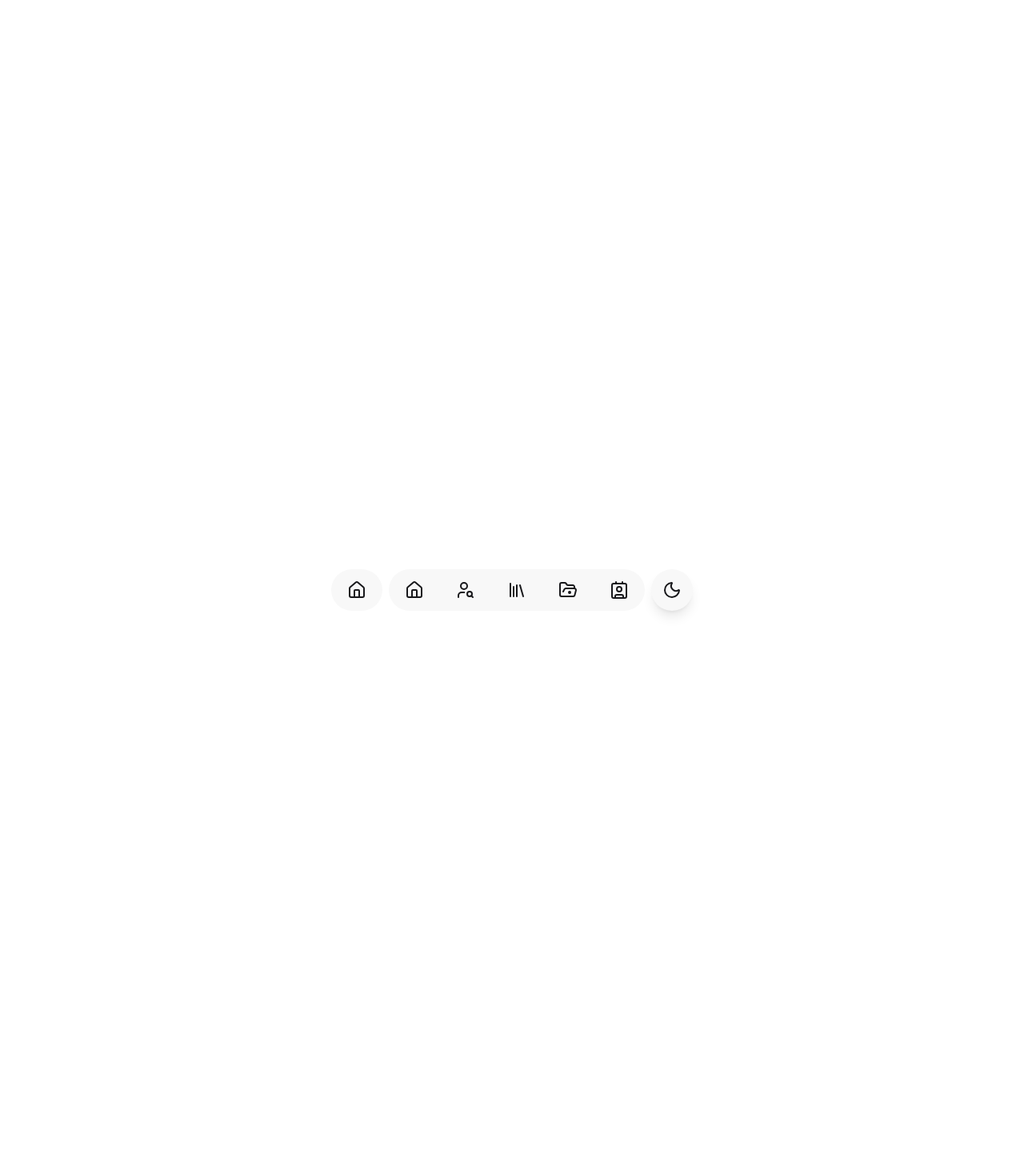
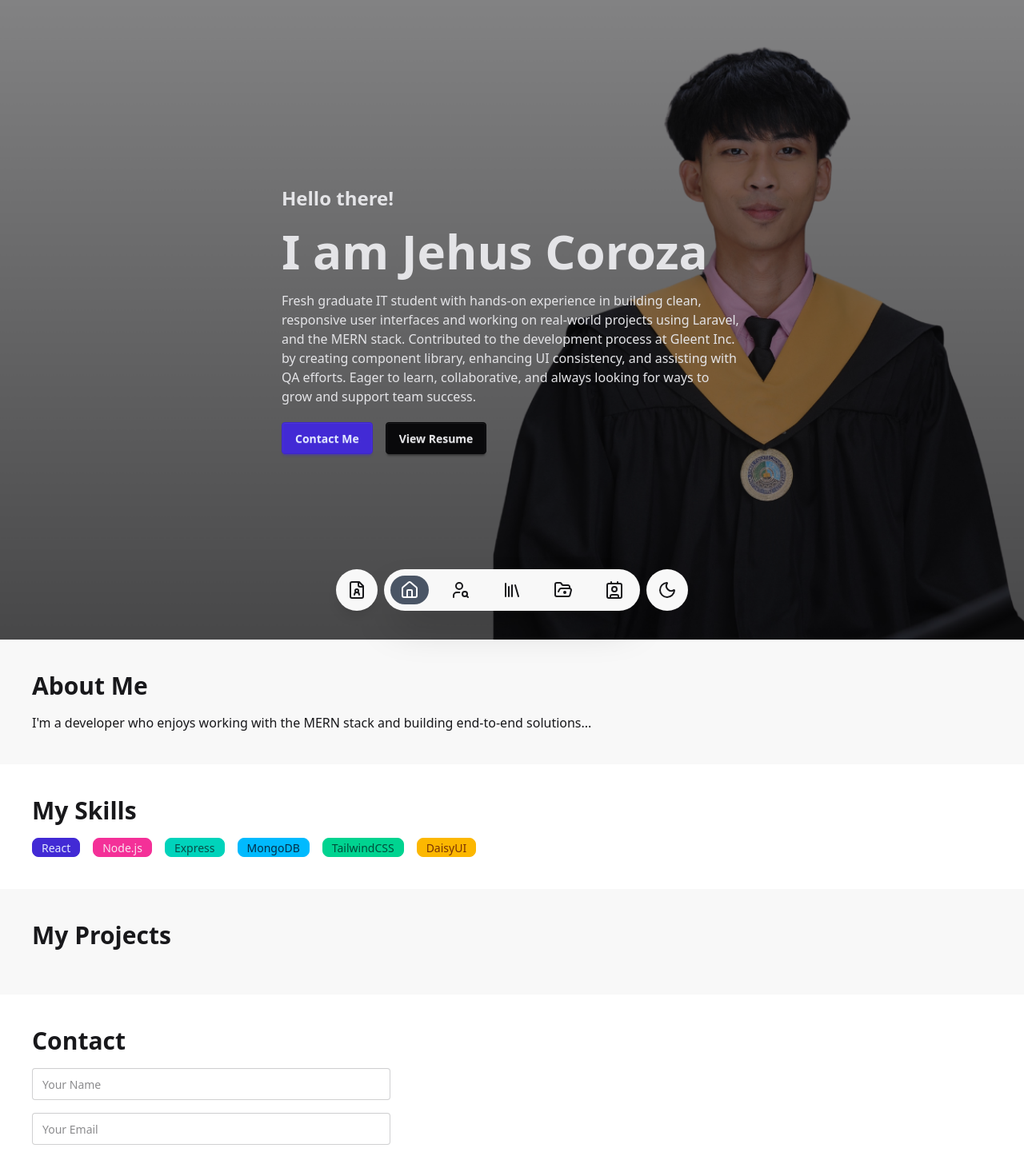
Before and after one commit to jhscrz24/portfolio-website, a React (Vite) app: page / in a window 1280 px wide. Shown: the top 1446 px of the page at 80% size. Before the commit the page ends 800 px from the top, so only its background shows below. Built offline with nearby package versions, Linux system fonts and the light colour scheme.

Commit message:
finished: - hero section

```diff
--- a/src/App.jsx
+++ b/src/App.jsx
@@ -1,10 +1,16 @@
 import Navbar from './components/Navbar'
+import NavbarMobile from './components/NavbarMobile'
+import Main from './sections/Main'
+import Footer from './components/Footer'
 import './index.css'
 
 function App() {
   return (
     <>
       <Navbar />
+      <NavbarMobile />
+      <Main />
+      <Footer />
     </>
   )
 }
--- a/src/components/DarkMode.jsx
+++ b/src/components/DarkMode.jsx
@@ -4,19 +4,18 @@ import { Moon, Sun } from 'lucide-react';
 function DarkMode() {
   const [theme, setTheme] = useState('light');
 
-  // Load theme from localStorage on mount
   useEffect(() => {
     const savedTheme = localStorage.getItem('theme') || 'light';
     setTheme(savedTheme);
     document.documentElement.setAttribute('data-theme', savedTheme);
   }, []);
 
-  // Handle toggle
   const handleThemeChange = () => {
     const newTheme = theme === 'light' ? 'dark' : 'light';
     setTheme(newTheme);
     document.documentElement.setAttribute('data-theme', newTheme);
     localStorage.setItem('theme', newTheme);
+    window.dispatchEvent(new Event('themeChanged'));
   };
 
   return (
--- /dev/null
+++ b/src/components/Footer.jsx
@@ -0,0 +1,11 @@
+function Footer() {
+  return (
+    <footer className="footer p-10 bg-neutral text-neutral-content mt-20">
+      <div>
+        <p>© 2025 Jeh Crz. All rights reserved.</p>
+      </div>
+    </footer>
+  )
+}
+
+export default Footer
--- a/src/components/Navbar.jsx
+++ b/src/components/Navbar.jsx
@@ -1,82 +1,84 @@
-import { Contact, FolderOpenDot, House, Library, UserSearch } from "lucide-react";
+import { Contact, FileUser, FolderOpenDot, House, Library, UserSearch } from "lucide-react";
 import DarkMode from "./DarkMode";
+import { useEffect, useState } from "react";
 
 function Navbar() {
+  const [activeNav, setActiveNav] = useState(window.location.hash || '#hero');
+
+  useEffect(() => {
+    const handleHashChange = () => {
+      setActiveNav(window.location.hash || '#hero');
+    };
+
+    window.addEventListener('hashchange', handleHashChange);
+
+    return () => {
+      window.removeEventListener('hashchange', handleHashChange);
+    };
+  }, []);
+
   return (
     <>
       <div className="hidden md:flex fixed bottom-4 left-1/2 transform -translate-x-1/2 justify-center items-center gap-2 z-50 mb-5">
-        {/* Dark mode button on the right */}
-        <ul className="menu menu-horizontal bg-base-200 rounded-full mx-auto justify-center">
+        <div className="tooltip rounded-full bg-base-200 mx-auto justify-center w-13 h-13 shadow-lg" data-tip="View Resume">
+          <a href="" className="menu menu-md flex items-center justify-center w-13 h-13 mx-auto rounded-full">
+            <FileUser />
+          </a>
+        </div>
+        <ul className="menu menu-horizontal bg-base-200 rounded-full w-80 gap-4 mx-auto justify-center shadow-2xl">
           <li>
-              <a className="tooltip rounded-full" data-tip="Home">
-              <House />
-              </a>
-          </li>
-        </ul>
-        {/* Navbar for larger screens */}
-        <ul className="menu menu-horizontal bg-base-200 rounded-full w-80 gap-4 mx-auto justify-center">
-            <li>
-                <a className="tooltip rounded-full" data-tip="Home">
+            <a
+              href="#hero"
+              onClick={() => setActiveNav('#hero')}
+              className={`tooltip rounded-full ${activeNav === '#hero' ? 'bg-gray-600 text-white' : ''}`}
+              data-tip="Home"
+            >
               <House />
             </a>
           </li>
           <li>
-                <a className="tooltip rounded-full" data-tip="About Me">
+            <a
+              href="#about"
+              onClick={() => setActiveNav('#about')}
+              className={`tooltip rounded-full ${activeNav === '#about' ? 'bg-gray-600 text-white' : ''}`}
+              data-tip="About Me"
+            >
               <UserSearch />
             </a>
           </li>
           <li>
-                <a className="tooltip rounded-full" data-tip="My Skills">
+            <a
+              href="#skills"
+              onClick={() => setActiveNav('#skills')}
+              className={`tooltip rounded-full ${activeNav === '#skills' ? 'bg-gray-600 text-white' : ''}`}
+              data-tip="My Skills"
+            >
               <Library />
             </a>
           </li>
           <li>
-                <a className="tooltip rounded-full" data-tip="Projects">
+            <a
+              href="#projects"
+              onClick={() => setActiveNav('#projects')}
+              className={`tooltip rounded-full ${activeNav === '#projects' ? 'bg-gray-600 text-white' : ''}`}
+              data-tip="Projects"
+            >
               <FolderOpenDot />
             </a>
           </li>
           <li>
-                <a className="tooltip rounded-full" data-tip="Contact">
+            <a
+              href="#contact"
+              onClick={() => setActiveNav('#contact')}
+              className={`tooltip rounded-full ${activeNav === '#contact' ? 'bg-gray-600 text-white' : ''}`}
+              data-tip="Contact"
+            >
               <Contact />
             </a>
           </li>
         </ul>
 
-        {/* Dark mode button on the right */}
         <DarkMode />
-      </div>
-
-      <div className="md:hidden">
-        <div className="fixed bottom-4 right-4 mb-16 z-50">
-            <DarkMode />
-        </div>
-        {/* Dock for smaller screens */}
-        <div className="dock flex">
-            <button>
-            <House />
-            <span className="dock-label mb-2">Home</span>
-            </button>
-
-            <button className="dock-active">
-            <UserSearch />
-            <span className="dock-label mb-2">About Me</span>
-            </button>
-
-            <button>
-            <Library />
-            <span className="dock-label mb-2">Skills</span>
-            </button>
-
-            <button>
-            <FolderOpenDot />
-            <span className="dock-label mb-2">Projects</span>
-            </button>
-
-            <button>
-            <Contact />
-            <span className="dock-label mb-2">Contact</span>
-            </button>
-        </div>
       </div>
     </>
   );
--- /dev/null
+++ b/src/components/NavbarMobile.jsx
@@ -0,0 +1,61 @@
+import React, { useState, useEffect } from 'react';
+import { House, UserSearch, Library, FolderOpenDot, Contact, FileUser } from 'lucide-react';
+import DarkMode from './DarkMode';
+
+const NavbarMobile = () => {
+  const [activeNav, setActiveNav] = useState('#hero');
+
+  useEffect(() => {
+    const handleHashChange = () => {
+      setActiveNav(window.location.hash || '#hero');
+    };
+
+    window.addEventListener('hashchange', handleHashChange);
+    handleHashChange();
+
+    return () => {
+      window.removeEventListener('hashchange', handleHashChange);
+    };
+  }, []);
+
+  return (
+    <div className="md:hidden">
+      <div className="tooltip rounded-full bg-base-200 mx-auto justify-center w-13 h-13 fixed bottom-4 right-4 mb-30 z-50 shadow-lg" data-tip="Resume">
+        <a href="" className="menu menu-md flex items-center justify-center w-13 h-13 rounded-full">
+          <FileUser />
+        </a>
+      </div>
+      <div className="fixed bottom-4 right-4 mb-16 z-50">
+        <DarkMode />
+      </div>
+      <div className="dock flex">
+        <a href="#hero" onClick={() => setActiveNav('#hero')} className={activeNav === '#hero' ? 'dock-active' : ''}>
+          <House />
+          <span className="dock-label mb-2">Home</span>
+        </a>
+
+        <a href="#about" onClick={() => setActiveNav('#about')} className={activeNav === '#about' ? 'dock-active' : ''}>
+          <UserSearch />
+          <span className="dock-label mb-2">About Me</span>
+        </a>
+
+        <a href="#skills" onClick={() => setActiveNav('#skills')} className={activeNav === '#skills' ? 'dock-active' : ''}>
+          <Library />
+          <span className="dock-label mb-2">Skills</span>
+        </a>
+
+        <a href="#projects" onClick={() => setActiveNav('#projects')} className={activeNav === '#projects' ? 'dock-active' : ''}>
+          <FolderOpenDot />
+          <span className="dock-label mb-2">Projects</span>
+        </a>
+
+        <a href="#contact" onClick={() => setActiveNav('#contact')} className={activeNav === '#contact' ? 'dock-active' : ''}>
+          <Contact />
+          <span className="dock-label mb-2">Contact</span>
+        </a>
+      </div>
+    </div>
+  );
+};
+
+export default NavbarMobile;
--- a/src/index.css
+++ b/src/index.css
@@ -5,4 +5,5 @@
 
 html, body {
   transition: background-color 0.7s ease, color 0.7s ease;
+  scroll-behavior: smooth;
 }
--- /dev/null
+++ b/src/sections/About.jsx
@@ -0,0 +1,12 @@
+import React from 'react'
+
+export default function About() {
+  return (
+    <section id="about" className="p-10 bg-base-200">
+        <h2 className="text-3xl font-bold mb-4">About Me</h2>
+        <p>
+        I'm a developer who enjoys working with the MERN stack and building end-to-end solutions...
+        </p>
+    </section>
+  )
+}
--- /dev/null
+++ b/src/sections/Contact.jsx
@@ -0,0 +1,15 @@
+import React from 'react'
+
+export default function Contact() {
+  return (
+    <section id="contact" className="p-10 bg-base-100">
+        <h2 className="text-3xl font-bold mb-4">Contact</h2>
+        <form className="space-y-4 max-w-md">
+        <input type="text" placeholder="Your Name" className="input input-bordered w-full" />
+        <input type="email" placeholder="Your Email" className="input input-bordered w-full" />
+        <textarea placeholder="Your Message" className="textarea textarea-bordered w-full"></textarea>
+        <button type="submit" className="btn btn-primary w-full">Send Message</button>
+        </form>
+    </section>
+  )
+}
--- /dev/null
+++ b/src/sections/Hero.jsx
@@ -0,0 +1,46 @@
+import { useEffect, useState } from 'react';
+
+export default function Hero() {
+  const [theme, setTheme] = useState(localStorage.getItem('theme') || 'light');
+
+  useEffect(() => {
+    const handleThemeUpdate = () => {
+      setTheme(localStorage.getItem('theme') || 'light');
+    };
+
+    window.addEventListener('themeChanged', handleThemeUpdate);
+
+    return () => {
+      window.removeEventListener('themeChanged', handleThemeUpdate);
+    };
+  }, []);
+
+  const imageUrl = theme === 'dark' ? '/images/hero-dark.png' : '/images/hero-light.png';
+
+  return (
+    <section id="hero" className="min-h-screen flex bg-base-100">
+        <div
+          className="hero min-h-screen"
+          style={{
+            backgroundImage: `url(${imageUrl})`,
+            transition: 'background-image 0.5s ease-in-out',
+          }}
+        >
+          <div className="hero-overlay"></div>
+          <div className="hero-content text-neutral-content justify-start">
+            <div className="flex flex-col items-start text-left max-w-xl">
+              <h6 className="mb-5 text-2xl font-bold">Hello there!</h6>
+              <h1 className="mb-5 text-6xl font-bold">I am Jehus Coroza</h1>
+              <p className="mb-5">
+                Fresh graduate IT student with hands-on experience in building clean, responsive user interfaces and working on real-world projects using Laravel, and the MERN stack. Contributed to the development process at Gleent Inc. by creating component library, enhancing UI consistency, and assisting with QA efforts. Eager to learn, collaborative, and always looking for ways to grow and support team success.
+              </p>
+              <div className="flex gap-4">
+                <button className="btn btn-primary">Contact Me</button>
+                <button className="btn btn-neutral">View Resume</button>
+              </div>
+            </div>
+          </div>
+        </div>
+    </section>
+  )
+}
--- /dev/null
+++ b/src/sections/Main.jsx
@@ -0,0 +1,19 @@
+import Hero from "./Hero"
+import About from "./About"
+import Skills from "./Skills"
+import Projects from "./Projects"
+import Contact from "./Contact"
+
+function Main() {
+  return (
+    <>
+        <Hero />
+        <About />
+        <Skills />
+        <Projects />
+        <Contact />
+    </>
+  )
+}
+
+export default Main
--- /dev/null
+++ b/src/sections/Projects.jsx
@@ -0,0 +1,12 @@
+import React from 'react'
+
+export default function Projects() {
+  return (
+    <section id="projects" className="p-10 bg-base-200">
+        <h2 className="text-3xl font-bold mb-4">My Projects</h2>
+        <div className="grid md:grid-cols-2 gap-6">
+        {/* Dynamically map ProjectCard components here later */}
+        </div>
+    </section>
+  )
+}
--- /dev/null
+++ b/src/sections/Skills.jsx
@@ -0,0 +1,17 @@
+import React from 'react'
+
+export default function Skills() {
+  return (
+    <section id="skills" className="p-10 bg-base-100">
+        <h2 className="text-3xl font-bold mb-4">My Skills</h2>
+        <div className="flex flex-wrap gap-4">
+        <span className="badge badge-primary">React</span>
+        <span className="badge badge-secondary">Node.js</span>
+        <span className="badge badge-accent">Express</span>
+        <span className="badge badge-info">MongoDB</span>
+        <span className="badge badge-success">TailwindCSS</span>
+        <span className="badge badge-warning">DaisyUI</span>
+        </div>
+    </section>
+  )
+}
```
Also changed, not shown: public/images/hero-dark.png (added), public/images/hero-light.png (added). Lines whose indentation alone changed are shown as unchanged.
